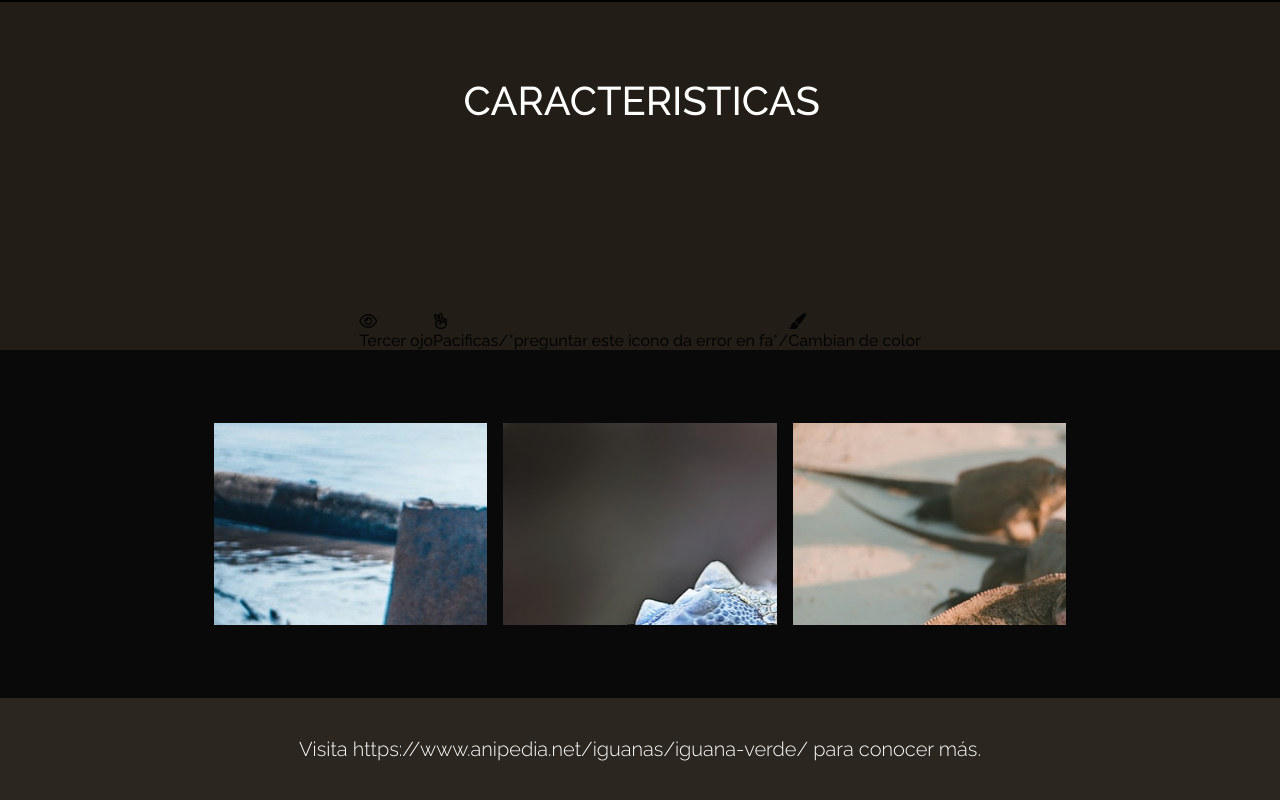
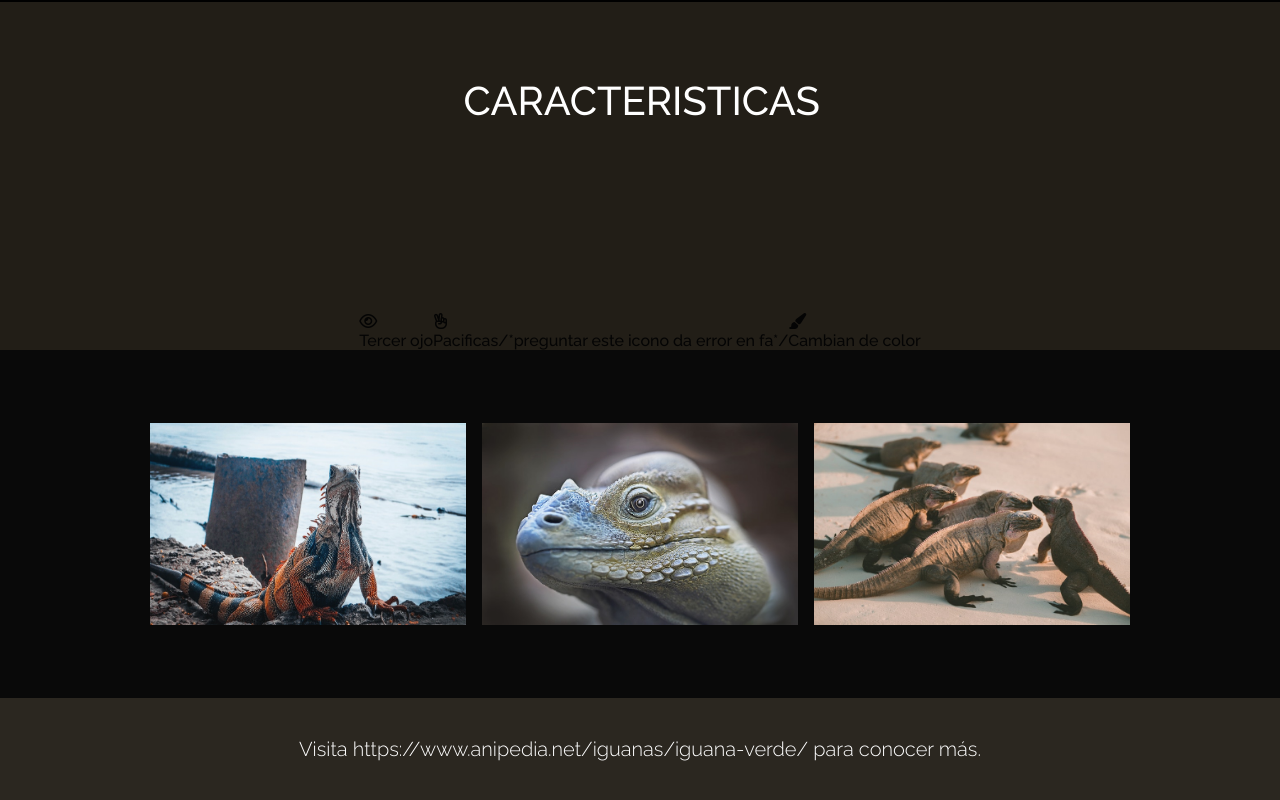
Before and after one commit to JoseLuisRiquelme/IguanaPagePraxis, a plain HTML site: page index.html in a window 1280 px wide. Shown: the part 1146-1946 px from the top of the page. Drawn offline with Linux system fonts and the light colour scheme.

Commit message:
fitting the background igana images

```diff
--- a/assets/css/style.css
+++ b/assets/css/style.css
@@ -99,8 +99,6 @@ opacity: 1;
 }
 .div-iguanas{
   /* Layout Properties */
-top: 1488px;
-left: 0px;
 width: 1280px;
 height: 348px;
 /* UI Properties */
@@ -109,7 +107,6 @@ opacity: 0.96;
 display: flex;
 align-items: center;
 justify-content: space-between;
-padding: 5%;
 }
 .iguana2{
   margin-top: 73px;
@@ -120,6 +117,7 @@ padding: 5%;
   height: 202px;
 /* UI Properties */
 background: transparent url('../img/iguana-2.jpg') 0% 0% no-repeat padding-box;
+background-size: 316px 202px;
 opacity: 1;
 }
 .iguana3{
@@ -128,6 +126,7 @@ opacity: 1;
   height: 202px;
 /* UI Properties */
 background: transparent url('../img/iguana-3.jpg') 0% 0% no-repeat padding-box;
+background-size: 316px 202px;
 opacity: 1;
 }
 .iguana4{
@@ -136,6 +135,7 @@ opacity: 1;
   height: 202px;
 /* UI Properties */
 background: transparent url('../img/iguana-4.jpg') 0% 0% no-repeat padding-box;
+background-size: 316px 202px;
 opacity: 1;
 }
 footer{
```
